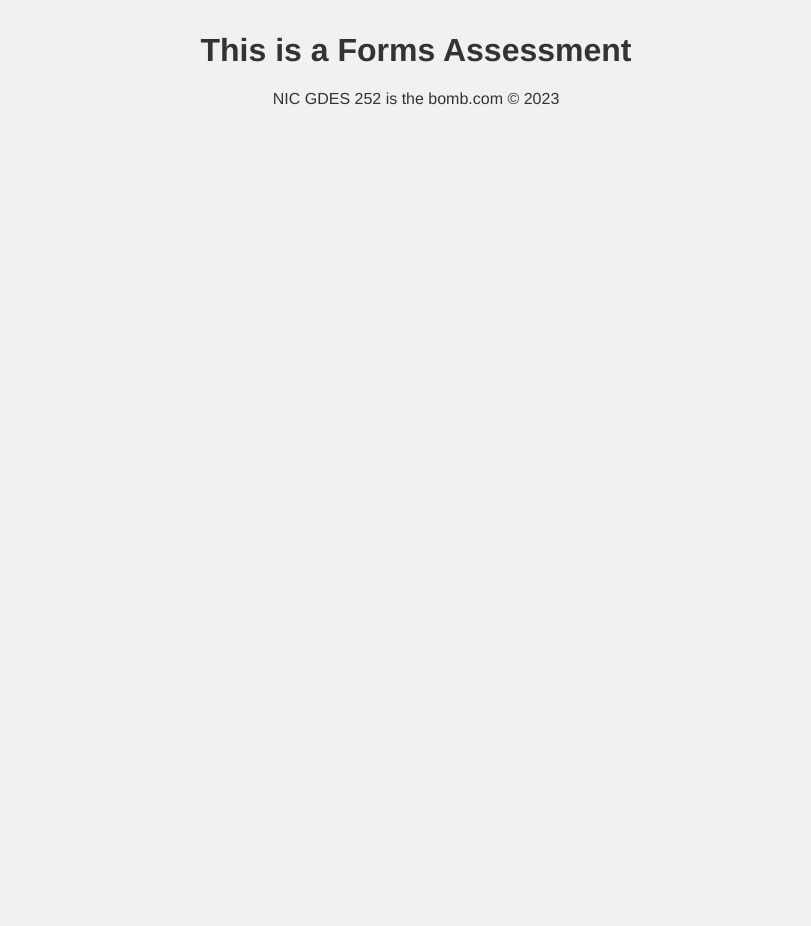
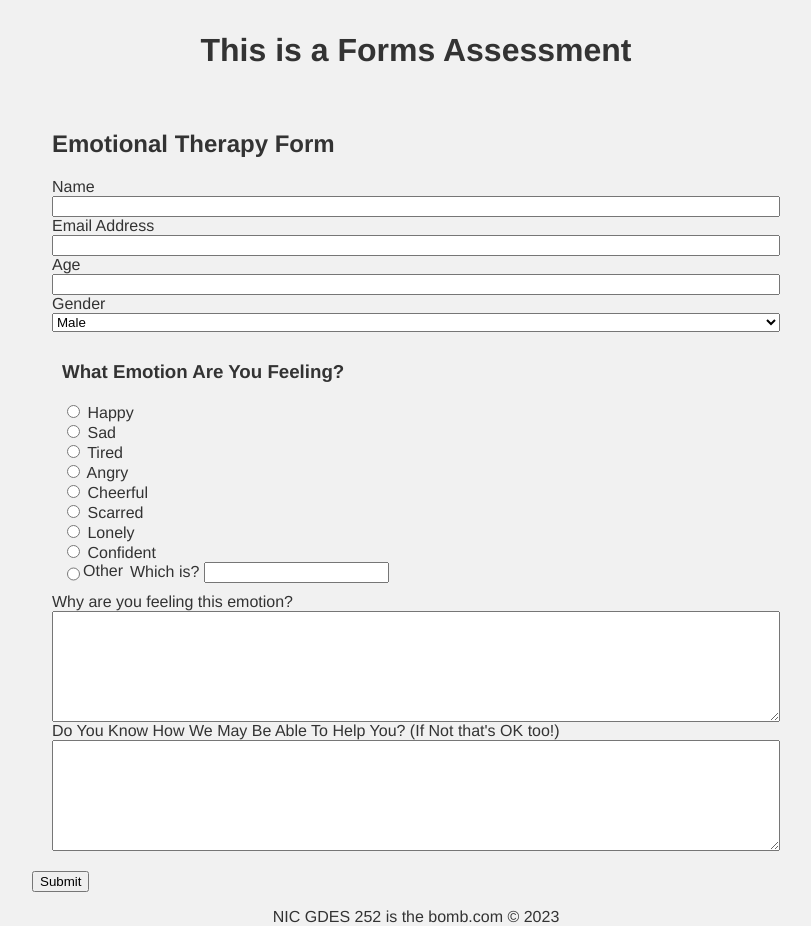
Before and after one commit to nic-gdes/lets-build-an-html-form-missidaho, a plain HTML site: page index.html in a window 1280 px wide. Shown: the whole page, without its empty margins (224-1035 px from the left). Before the commit the page ends 800 px from the top, so only its background shows below. Drawn offline with Linux system fonts and the light colour scheme.

Commit message:
1/2 way there

```diff
--- a/index.html
+++ b/index.html
@@ -15,7 +15,74 @@
     <main>
         <!-- Edit code below this line -->
 
+        <div class="forms">
+            <h2>Emotional Therapy Form</h2>
+            <label for="name">Name</label>
+            <input type="text" id="Name" name="user_name">
 
+            <label for="contact">Email Address</label>
+            <input type="email" id="contact" name="user_email" required>
+
+            <label for="age">Age</label>
+            <input type="number" id="age" name="user_age">
+
+            <label for="gender">Gender</label>
+            <select name="Gender" id="gender">
+                <option value="Man">Male</option>
+                <option value="Woman">Female</option>
+            </select>
+            <div class="currentemotion">
+                <h3>What Emotion Are You Feeling?</h3>
+                <div class="emotion_items">
+                    <input type="radio" id="happy" name="current_emotion" value="happy">
+                    <label for="happy">Happy</label>
+                </div>
+                <div class="emotion_items">
+                    <input type="radio" id="sad" name="current_emotion" value="sad">
+                    <label for="sad">Sad</label>
+                </div>
+                <div class="emotion_items">
+                    <input type="radio" id="tired" name="current_emotion" value="tired">
+                    <label for="tired">Tired</label>
+                </div>
+                <div class="emotion_items">
+                    <input type="radio" id="angry" name="current_emotion" value="angry">
+                    <label for="angry">Angry</label>
+                </div>
+                <div class="emotion_items">
+                    <input type="radio" id="cheerful" name="current_emotion" value="cheerful">
+                    <label for="cheerful">Cheerful</label>
+                </div>
+                <div class="emotion_items">
+                    <input type="radio" id="scarred" name="current_emotion" value="scarred">
+                    <label for="scarred">Scarred</label>
+                </div>
+                <div class="emotion_items">
+                    <input type="radio" id="Lonely" name="current_emotion" value="Lonely">
+                    <label for="Lonely">Lonely</label>
+                </div>
+                <div class="emotion_items">
+                    <input type="radio" id="Confident" name="current_emotion" value="Confident">
+                    <label for="Confident">Confident</label>
+                </div>
+                <div class="emotion_items otheremotion">
+                    <input type="radio" id="other" name="current_emotion" value="other">
+                    <label for="other">Other</label>
+                    <div class="Other">
+                        <label for="other_emotion">Which is?</label>
+                        <input type="text" name="other_emotion" id="other_emotion">
+                    </div>
+                </div>
+            </div>
+            <label for="why_the_emotion">Why are you feeling this emotion?</label>
+            <textarea id="w" name="why_the_emotion" rows="7"></textarea>
+            <label for="how_can_we_help">Do You Know How We May Be Able To Help You? (If Not that's OK too!)</label>
+            <textarea id="how_can_we_help" name="how_can_we_help" rows="7"></textarea>
+
+        </div>
+        <form action="./results.html" method="POST">
+            <input type="submit"/>
+          </form>
 
         <!-- Edit code above this line -->
     </main>
--- a/styles/style.css
+++ b/styles/style.css
@@ -18,3 +18,21 @@ header, main, footer {
 header, footer {
     text-align: center;
 }
+.forms {
+    display: flex;
+    flex-direction: column;
+    padding: 20px;
+}
+.currentemotion {
+    display: flex;
+    flex-direction: column;
+    padding: 10px;
+}
+.otheremotion {
+    display: flex;
+
+
+}
+.Other {
+    padding-left: 7px;
+}
```
